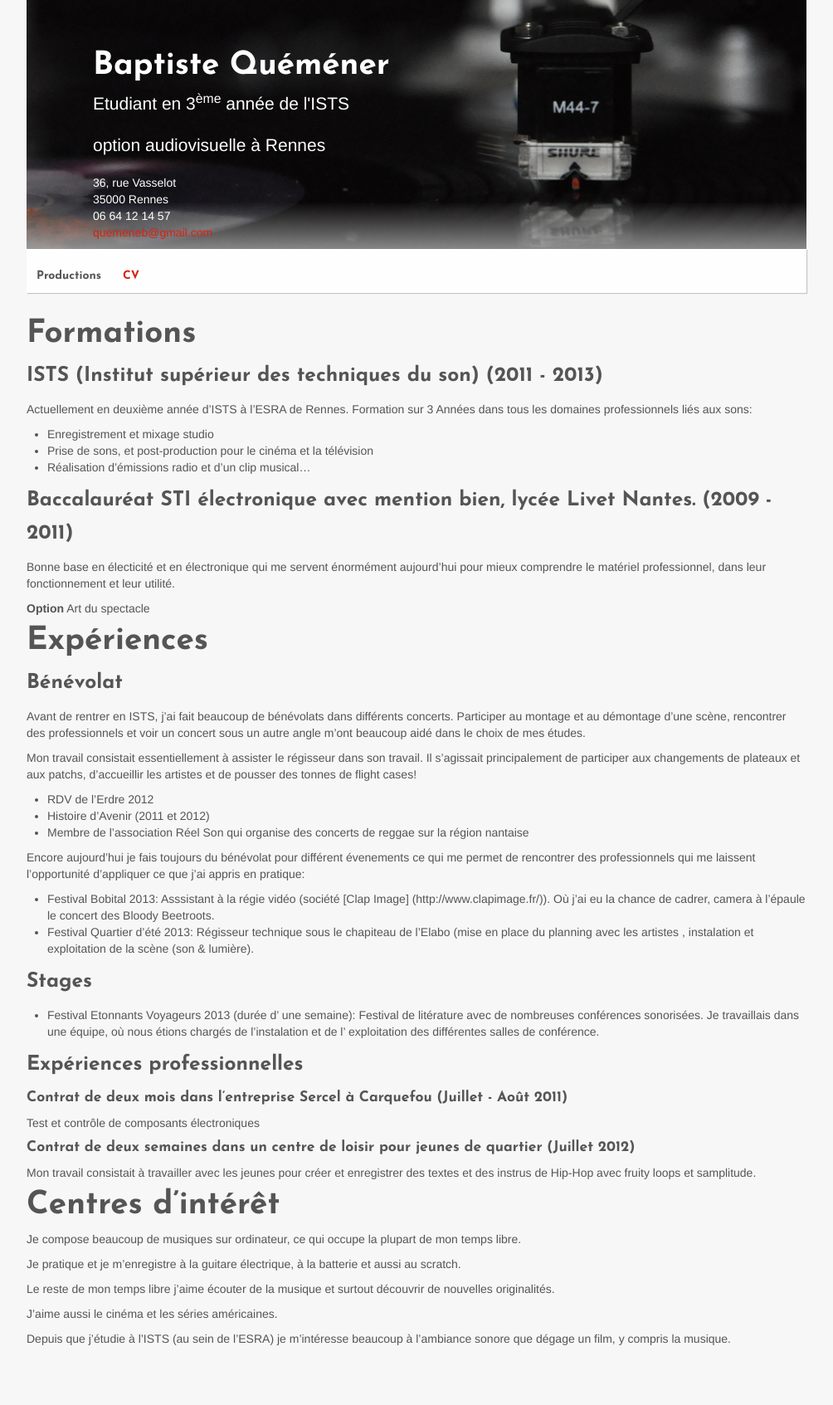
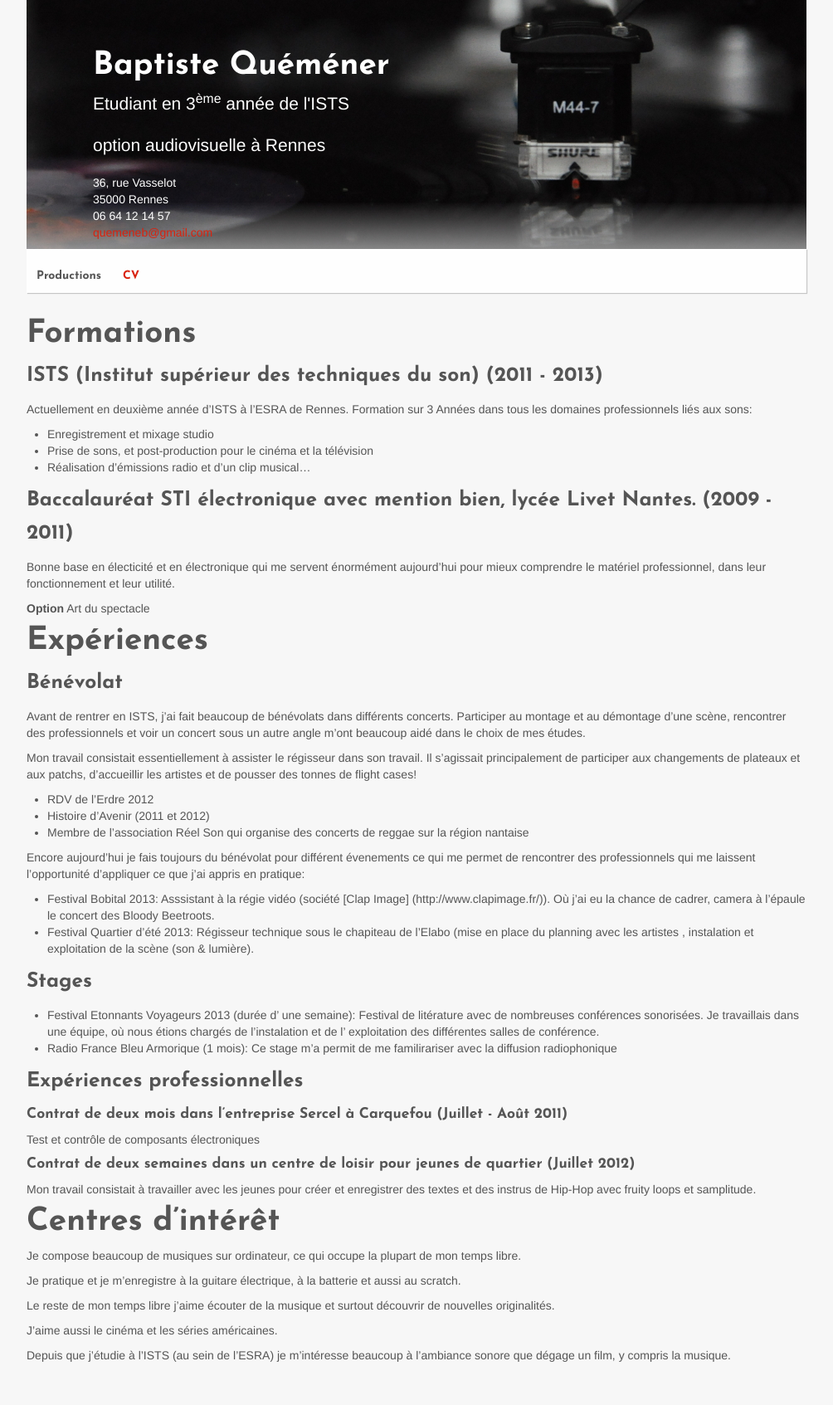
Before and after one commit to Baptisteq/baptisteq.github.com, a Jekyll site: the page built from cv.md, in a window 1280 px wide. Shown: the whole page at 83% size, without its empty margins (138-1142 px from the left). Built offline with Jekyll 4.4.1, drawn with Linux system fonts in a browser that asks for light colours.

Commit message:
Update cv.md

```diff
--- a/cv.md
+++ b/cv.md
@@ -42,6 +42,7 @@ Encore aujourd'hui je fais toujours du bénévolat pour différent évenements c
 
 ### Stages
 - Festival Etonnants Voyageurs 2013 (durée d' une semaine): Festival de litérature avec de nombreuses conférences sonorisées. Je travaillais dans une équipe, où nous étions chargés de l'instalation et de l' exploitation des différentes salles de conférence.
+- Radio France Bleu Armorique (1 mois): Ce stage m'a permit de me familirariser avec la diffusion radiophonique
 
 ### Expériences professionnelles
 #### Contrat de deux mois dans l'entreprise Sercel à Carquefou (Juillet - Août 2011)
```
